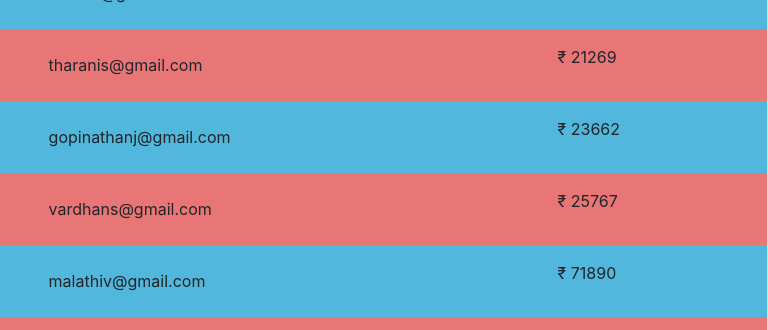
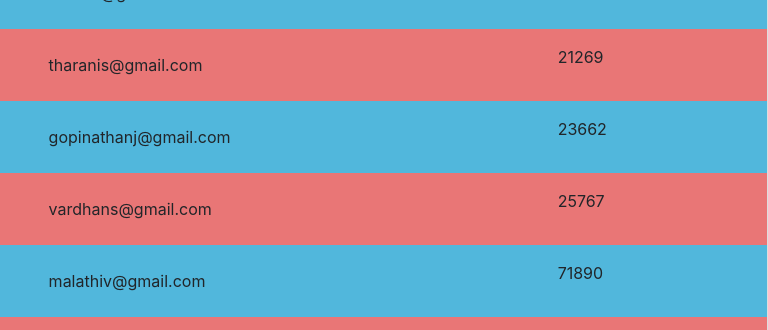
Before and after one commit to kaviya-G/kaviyag.github.io, a plain HTML site: page customer.html in a window 1280 px wide. Shown: the part 376-706 px from the top of the page, 512-1280 px from the left. Drawn offline with nearby package versions, Linux system fonts and the light colour scheme.

Commit message:
Update customer.html

```diff
--- a/customer.html
+++ b/customer.html
@@ -228,28 +228,28 @@ input[type=submit]:hover {
         <td>5</td>
         <td>Tharani.S</td>
         <td>tharanis@gmail.com</td>
-        <td> <p id="tharanisBankBalance"><span>&#8377;</span> 21269</p></td>
+        <td> <p id="tharanisBankBalance"> 21269</p></td>
 
     </tr>
     <tr>
         <td>6</td>
         <td>Gopinathan.J</td>
         <td>gopinathanj@gmail.com</td>
-        <td> <p id="gopinathanjBankBalance"><span>&#8377;</span> 23662<p></td>
+        <td> <p id="gopinathanjBankBalance"> 23662<p></td>
 
     </tr>
     <tr>
         <td>7</td>
         <td>Vardhan.S</td>
         <td>vardhans@gmail.com</td>
-        <td> <p id="vardhansBankBalance"><span>&#8377;</span> 25767 </p></td>
+        <td> <p id="vardhansBankBalance"> 25767 </p></td>
 
     </tr>
     <tr>
         <td>8</td>
         <td>Malathi.V</td>
         <td>malathiv@gmail.com</td>
-        <td> <p id="malathivBankBalance"><span>&#8377;</span> 71890 </p></td>
+        <td> <p id="malathivBankBalance"> 71890 </p></td>
 
     </tr>
     <tr>
```
